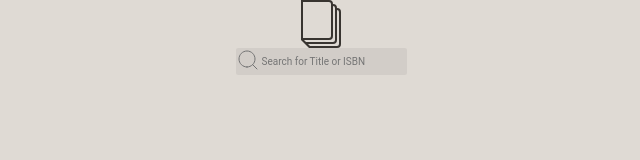
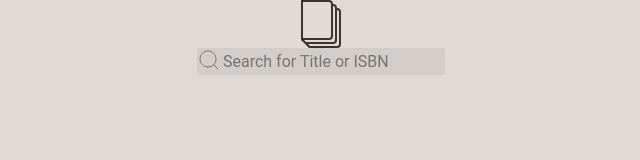
Before and after one commit to MarkHalls/learnoer-web, a React app: page / in a window 1280 px wide. Shown: the top 160 px of the page, without its empty margins (319-959 px from the left). Built offline with nearby package versions, Linux system fonts and the light colour scheme; the HTML template or start-up script is replaced by a standard one.

Commit message:
Add navbar component

```diff
--- a/src/App.js
+++ b/src/App.js
@@ -5,6 +5,7 @@ import { applyMiddleware, createStore } from "redux";
 import { composeWithDevTools } from "redux-devtools-extension";
 import thunk from "redux-thunk";
 
+import NavBar from "./components/molecules/NavBar";
 import HomePage from "./components/organisms/HomePage";
 import ResultsPage from "./components/organisms/ResultsPage";
 import BookPage from "./components/organisms/BookPage";
@@ -17,6 +18,7 @@ function App() {
   return (
     <div className="App">
       <Provider store={store}>
+        <NavBar />
         <Switch>
           <Route path="/results">
             <ResultsPage />
--- a/src/components/atoms/SiteLogo.jsx
+++ b/src/components/atoms/SiteLogo.jsx
@@ -1,8 +1,14 @@
 import React from "react";
 
-const SiteLogo = () => {
+const SiteLogo = ({ className }) => {
   return (
-    <svg width="48" height="48" fill="none" xmlns="http://www.w3.org/2000/svg">
+    <svg
+      width="48"
+      height="48"
+      fill="none"
+      xmlns="http://www.w3.org/2000/svg"
+      className={className}
+    >
       <path
         fillRule="evenodd"
         clipRule="evenodd"
--- /dev/null
+++ b/src/components/molecules/NavBar.jsx
@@ -0,0 +1,29 @@
+import React, { useEffect } from "react";
+import { NavLink, useLocation } from "react-router-dom";
+
+import SearchBar from "./SearchBar";
+import SiteLogo from "../atoms/SiteLogo";
+
+import "./NavBar.less";
+
+const NavBar = () => {
+  const location = useLocation();
+
+  const checkRootPath = () => location.pathname === "/";
+
+  return (
+    <>
+      {!checkRootPath() && (
+        <div className="nav">
+          <NavLink to="/" className="nav-logo">
+            <SiteLogo className="nav-logo" />
+          </NavLink>
+          <h1 className="nav-title">Learn OER</h1>
+          <SearchBar className={"nav-search"} />
+        </div>
+      )}
+    </>
+  );
+};
+
+export default NavBar;
--- /dev/null
+++ b/src/components/molecules/NavBar.less
@@ -0,0 +1,26 @@
+.nav {
+  display: grid;
+  grid-template-columns: 20% 30% 30% 20%;
+  grid-template-rows: 50px 50px;
+  grid-template-areas:
+    "logo . . profile"
+    ". search search .";
+  align-items: center;
+  justify-content: center;
+
+  &-logo {
+    grid-area: logo;
+  }
+
+  &-title {
+    grid-area: title;
+    display: none;
+  }
+
+  &-search {
+    grid-area: search;
+  }
+}
+
+// grid-template-columns: 10% 30% 1fr 10%;
+// grid-template-areas: "logo title search profile";
--- a/src/components/molecules/SearchBar.jsx
+++ b/src/components/molecules/SearchBar.jsx
@@ -9,7 +9,7 @@ import SearchIcon from "../atoms/SearchIcon";
 
 import "./SearchBar.less";
 
-const SearchBar = () => {
+const SearchBar = ({ className }) => {
   const searchTermFromState = useSelector((state) => state.searchTerm);
   const [searchTerm, setSearchTerm] = useState(searchTermFromState);
   const dispatch = useDispatch();
@@ -22,8 +22,13 @@ const SearchBar = () => {
   };
 
   return (
-    <form id="search" role="search" onSubmit={handleSubmit}>
-      <div className="search">
+    <form
+      id="search"
+      className={className}
+      role="search"
+      onSubmit={handleSubmit}
+    >
+      <div className={"search"}>
         <label htmlFor="search" className="search-label">
           <SearchIcon />
         </label>
--- a/src/components/molecules/SearchBar.less
+++ b/src/components/molecules/SearchBar.less
@@ -5,9 +5,19 @@
   justify-content: center;
   background: rgba(0, 0, 0, 0.06);
   border-radius: 2px;
+  height: 100%;
+
+  &:focus-within {
+    background: white;
+    box-shadow: 0px 4px 6px rgba(0, 0, 0, 0.1), 0px 0px 16px rgba(0, 0, 0, 0.1);
+  }
 
   &-input {
     border: none;
     background: none;
+    width: 100%;
+    height: 100%;
+    font-size: 1.6rem;
+    outline: none;
   }
 }
```
